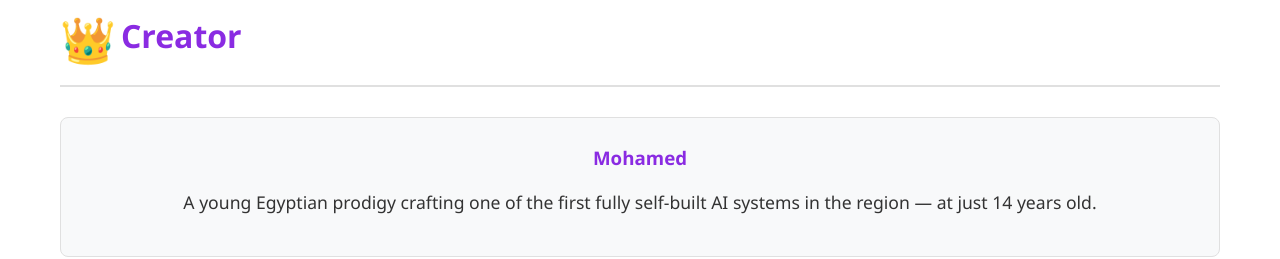
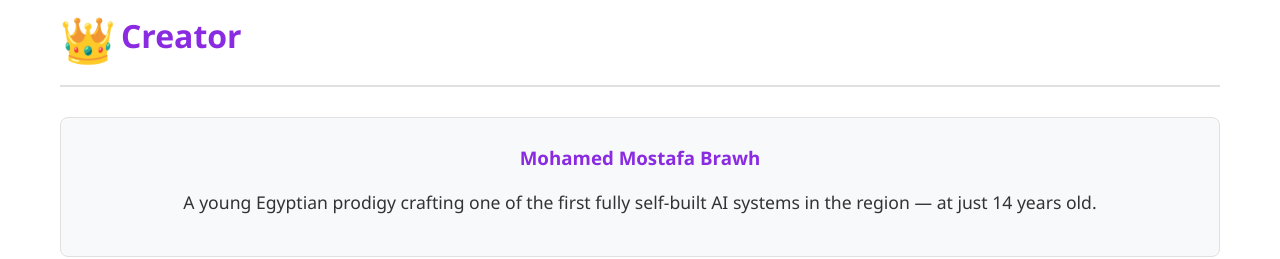
Before and after one commit to QuickDigi/DeepAIM, a plain HTML site: page index.html in a window 1280 px wide. Shown: the part 2530-2789 px from the top of the page. Drawn offline with Linux system fonts and the light colour scheme.

Commit message:
Update index.html

```diff
--- a/index.html
+++ b/index.html
@@ -406,7 +406,7 @@
 
         <h2><span class="emoji">👑</span>Creator</h2>
         <div class="creator">
-            <h3>Mohamed</h3>
+            <h3>Mohamed Mostafa Brawh</h3>
             <p>A young Egyptian prodigy crafting one of the first fully self-built AI systems in the region — at just 14 years old.</p>
         </div>
 
```
